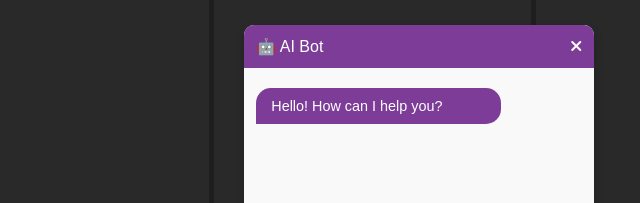
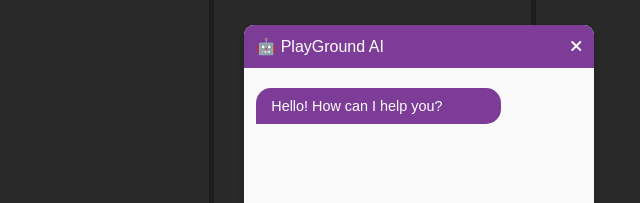
Before and after one commit to RishabhOnGit/CodePlayground, a plain HTML site: page playground.html in a window 1280 px wide. Both pictures are taken after a click on the button "PlayGround AI". Shown: the part 332-535 px from the top of the page, 107-747 px from the left. Drawn offline with nearby package versions, Linux system fonts and the light colour scheme.

Commit message:
Update playground.html

```diff
--- a/playground.html
+++ b/playground.html
@@ -93,7 +93,7 @@
 
         <div id="chat-container" class="chat-container">
         <div class="chat-header">
-            <span>🤖 AI Bot</span>
+            <span>🤖 PlayGround AI</span>
             <i id="close-chat" class="fas fa-times"></i>
         </div>
         <div id="chat-body" class="chat-body">
```
